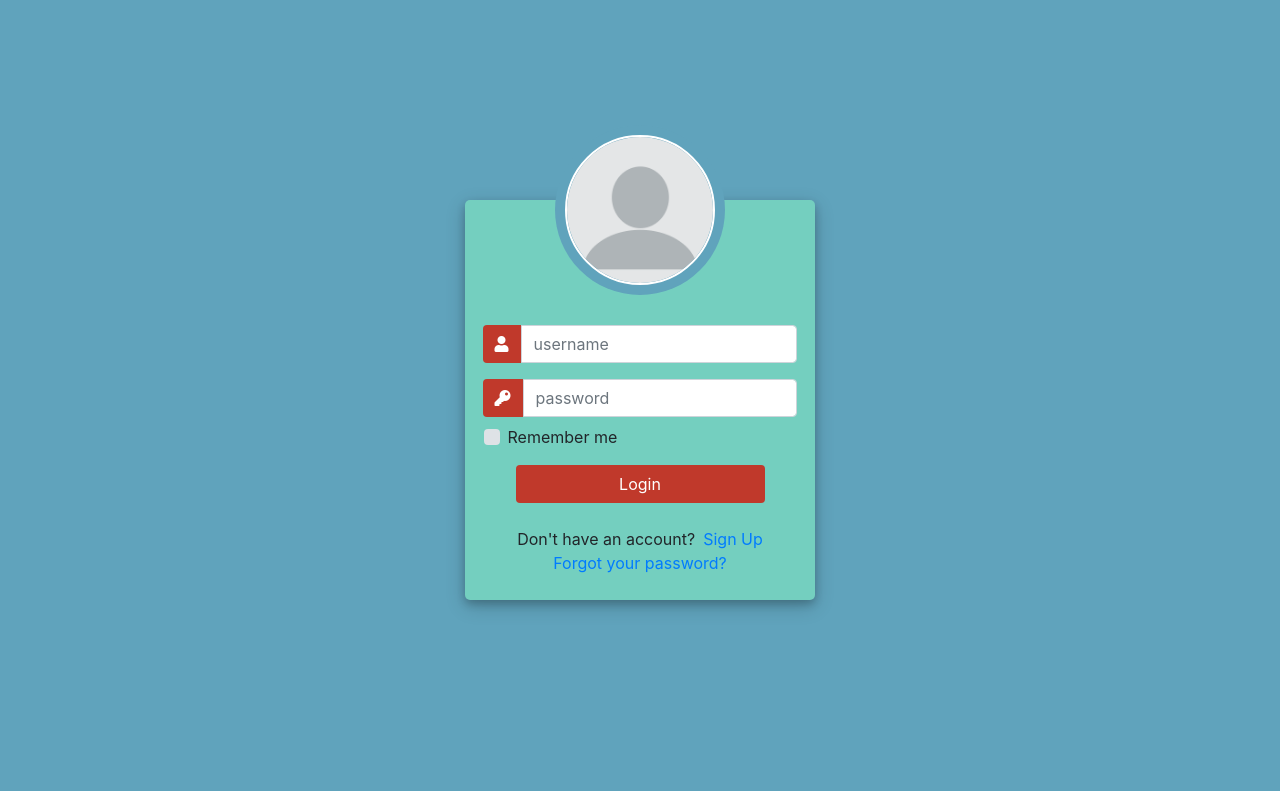
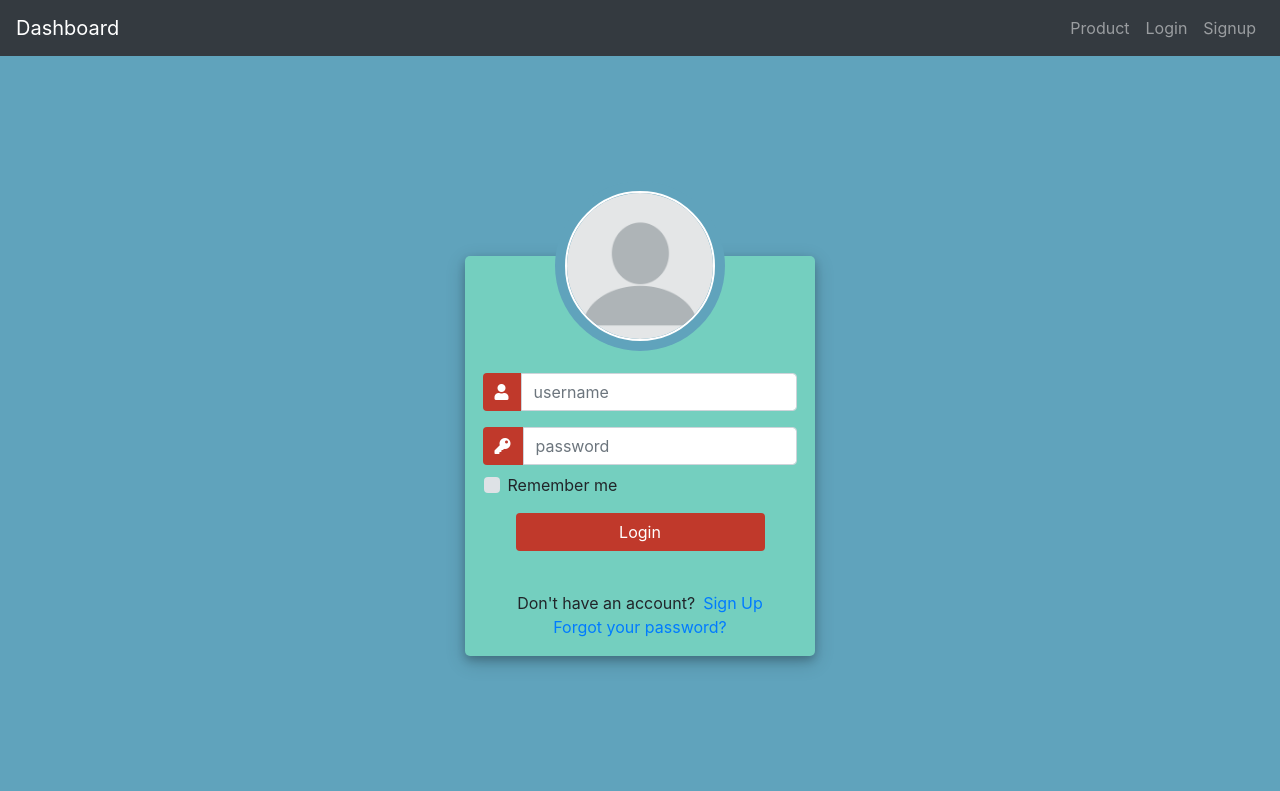
Before and after one commit to x-kaosar/django-simple-crm, a Django app: page /login/ in a window 1280 px wide. Shown: the top 791 px of the page. Before the commit the page ends 611 px from the top, so only its background shows below. Run offline with Django 4.2, Linux system fonts and the light colour scheme; some libraries are stand-ins or nearby versions.

Commit message:
Added user login and logout func and messaging func

```diff
--- a/myapp/urls.py
+++ b/myapp/urls.py
@@ -4,6 +4,12 @@ from django.urls import path
 from . import views
 
 urlpatterns = [
+
+    path('login/', views.loginPage, name='login'),
+    path('signup/', views.signUpPage, name='signup'),
+    path('logout/', views.logoutUser, name='logout'),
+
+
     path('', views.dashboard, name='dashboard'),
     path('product/', views.product, name='product'),
     path('customer/<int:id>/', views.customer, name="customer"),
@@ -11,7 +17,6 @@ urlpatterns = [
     path('update_order/<int:id>/', views.updateOrder, name='update_order'),
     path('delete_order/<int:id>/', views.deleteOrder, name='delete_order'),
 
-    path('login/', views.loginPage, name='login'),
-    path('signup/', views.signUpPage, name='signup'),
+
 
 ]
--- a/myapp/views.py
+++ b/myapp/views.py
@@ -2,7 +2,9 @@ from django.shortcuts import render,redirect
 from django.http import HttpResponse
 from . models import Product,Order,Customer
 from .filters import OrderFilter
-from django.contrib.auth.forms import UserCreationForm
+from django.contrib.auth import authenticate,login,logout
+from django.contrib.auth.decorators import login_required
+from django.contrib import messages
 from .forms import OrderForm, CreateUserForm
 
 
@@ -12,6 +14,8 @@ def base(request):
     context = {'h2':h2}
     return render(request, 'base.html',context)
 
+
+@login_required(login_url='login')
 def dashboard(request):
     orders        = Order.objects.all()
     customers     = Customer.objects.all()
@@ -31,11 +35,14 @@ def dashboard(request):
     }
     return render(request, 'accounts/dashboard.html',context)
 
+@login_required(login_url='login')
 def product(request):
     product = Product.objects.all()
     context = {'products':product}
     return render(request, 'accounts/products.html',context)
 
+
+@login_required(login_url='login')
 def customer(request,id):
     customer = Customer.objects.get(id=id)
 
@@ -49,6 +56,7 @@ def customer(request,id):
     return render(request, 'accounts/customer.html',context)
 
 
+@login_required(login_url='login')
 def createOrder(request):
     form = OrderForm()
 
@@ -61,7 +69,7 @@ def createOrder(request):
     context = {'form':form}
     return render(request, 'accounts/order_create.html',context)
 
-
+@login_required(login_url='login')
 def updateOrder(request, id):
     order = Order.objects.get(id=id)
     form = OrderForm(instance=order)
@@ -76,7 +84,7 @@ def updateOrder(request, id):
 
     return render(request, 'accounts/order_create.html',context)
 
-
+@login_required(login_url='login')
 def deleteOrder(request,id):
     order = Order.objects.get(id=id)
     if request.method == "POST":
@@ -87,16 +95,38 @@ def deleteOrder(request,id):
 
 
 def loginPage(request):
-    context = {}
-    return render(request, 'auth/login.html', context)
+    if request.user.is_authenticated:
+        return redirect('dashboard')
+    else:
+        if request.method == "POST":
+            username = request.POST.get('username')
+            password = request.POST.get('password')
+            user = authenticate(request, username=username, password=password)
+            if user is not None:
+                login(request, user)
+                return redirect('dashboard')
+            else:
+                messages.info(request, 'Username or Password is incorrect!')
+
+        context = {}
+        return render(request, 'auth/login.html', context)
 
 
 def signUpPage(request):
-    form = CreateUserForm()
-    if request.method == "POST":
-        form = CreateUserForm(request.POST)
-        if form.is_valid():
-            form.save()
-            return redirect('login')
-    context = {'form':form}
-    return render(request, 'auth/signup.html', context)
+    if request.user.is_authenticated:
+        return redirect('dashboard')
+    else:
+        form = CreateUserForm()
+        if request.method == "POST":
+            form = CreateUserForm(request.POST)
+            if form.is_valid():
+                form.save()
+                user = form.cleaned_data.get('username')
+                messages.success(request, 'User is created for '+user)
+                return redirect('login')
+        context = {'form':form}
+        return render(request, 'auth/signup.html', context)
+
+def logoutUser(request):
+    logout(request)
+    return redirect('login')
--- a/templates/auth/login.html
+++ b/templates/auth/login.html
@@ -84,6 +84,41 @@
 </head>
 
 <body>
+
+	<nav class="navbar navbar-expand-lg navbar-dark bg-dark">
+		<a class="navbar-brand" href="{% url 'dashboard' %}">Dashboard</a>
+		<button class="navbar-toggler" type="button" data-toggle="collapse" data-target="#navbarSupportedContent" aria-controls="navbarSupportedContent" aria-expanded="false" aria-label="Toggle navigation">
+		  <span class="navbar-toggler-icon"></span>
+		</button>
+
+		<div class="collapse navbar-collapse" id="navbarSupportedContent">
+		  <ul class="navbar-nav ml-auto">
+			<li class="nav-item">
+			  <a class="nav-link" href="{% url 'product' %}">Product</a>
+			</li>
+			{% if request.user.is_authenticated %}
+			<li class="nav-item">
+			  <span class="nav-link">Hello, {{ request.user }}</span>
+			</li>
+
+			<li class="nav-item">
+			  <a class="nav-link" href="{% url 'logout' %}">Logout</a>
+			</li>
+
+			{% else %}
+
+			<li class="nav-item">
+			  <a class="nav-link" href="{% url 'login' %}">Login</a>
+			</li>
+
+			<li class="nav-item">
+			  <a class="nav-link" href="{% url 'signup' %}">Signup</a>
+			</li>
+			{% endif %}
+		</div>
+	  </nav>
+
+
 	<div class="container h-100">
 		<div class="d-flex justify-content-center h-100">
 			<div class="user_card">
@@ -93,18 +128,19 @@
 					</div>
 				</div>
 				<div class="d-flex justify-content-center form_container">
-					<form>
+					<form method="post">
+						{% csrf_token %}
 						<div class="input-group mb-3">
 							<div class="input-group-append">
 								<span class="input-group-text"><i class="fas fa-user"></i></span>
 							</div>
-							<input type="text" name="" class="form-control input_user" value="" placeholder="username">
+							<input type="text" name="username" class="form-control input_user" value="" placeholder="username">
 						</div>
 						<div class="input-group mb-2">
 							<div class="input-group-append">
 								<span class="input-group-text"><i class="fas fa-key"></i></span>
 							</div>
-							<input type="password" name="" class="form-control input_pass" value="" placeholder="password">
+							<input type="password" name="password" class="form-control input_pass" value="" placeholder="password">
 						</div>
 						<div class="form-group">
 							<div class="custom-control custom-checkbox">
@@ -114,6 +150,12 @@
 						</div>
 						<div class="d-flex justify-content-center mt-3 login_container">
 							<input class="btn login_btn" type="submit" value="Login">
+						</div>
+
+						<div class="form-group">
+							{% for message in messages %}
+								<p id="messages">{{message}}</p>
+							{% endfor %}
 						</div>
 					</form>
 				</div>
```
Also changed, not shown: templates/auth/signup.html (+35 -0 lines), templates/navbar.html (+11 -0 lines), db.sqlite3.
